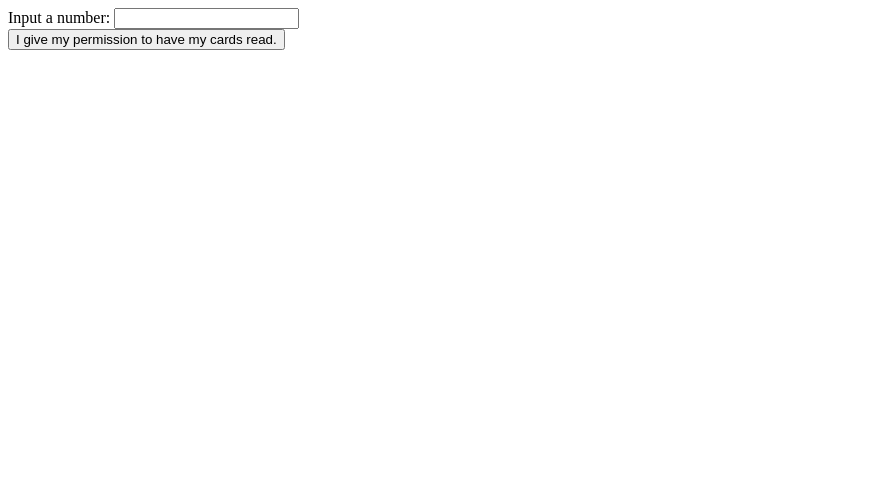
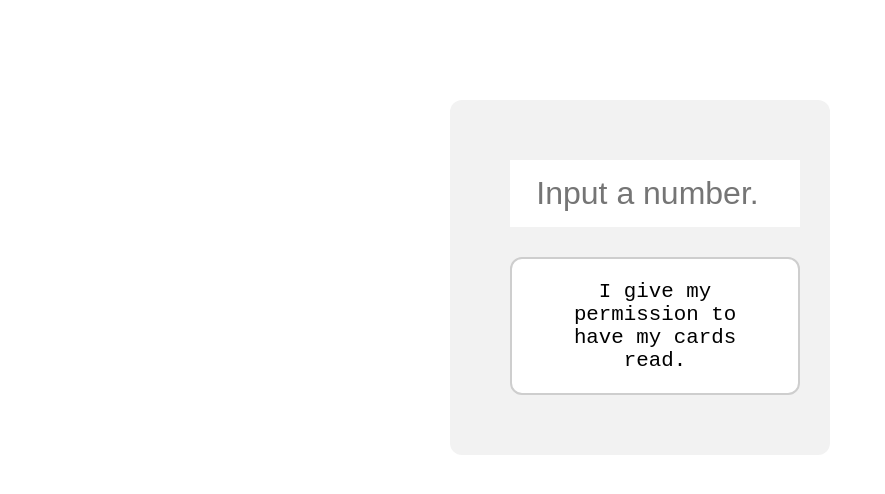
Before and after one commit to sassmilic/thoth-tarot.github.io, a plain HTML site: page index.html in a window 1280 px wide. Shown: the whole page, without its empty margins (0-885 px from the left). Drawn offline with Linux system fonts and the light colour scheme; a web font is replaced by a local one.

Commit message:
updated appearance of index.html

```diff
--- a/index.html
+++ b/index.html
@@ -1,13 +1,22 @@
 <!DOCTYPE html>
 <html>
+<head>
+    <link href="style.css" rel="stylesheet">
+</head>
+
 <body>
-
-<form action="reading.html" method="GET">
-	Input a number:
-    <input type="number" name="x" />
-    <br>
-    <input type="submit" value="I give my permission to have my cards read." />
-</form>
+<div class="container">
+  <form action="reading.html" method="GET">
+    <div class="row-index">
+      <div class="col-75">
+        <input type="number" id="x" name="x" placeholder="Input a number.">
+      </div>
+    </div>
+    <div class="row-index">
+      <input type="submit" class="button" value="I give my permission to have my cards read.">
+    </div>
+  </form>
+</div>
 
 </body>
 </html>
--- a/style.css
+++ b/style.css
@@ -1,11 +1,73 @@
-{
+@import url('https://fonts.googleapis.com/css2?family=Inconsolatap');
+
+* {
   box-sizing: border-box;
 }
-/* Set additional styling options for the columns*/
+
+form {
+    position: relative;
+    z-index: 1;
+    background-color: #f2f2f2;
+    width: 30%;
+    margin: 100px auto 100px;
+    padding: 45px;
+    border-radius: 12px;
+    text-align: center;
+}
+
+input,label {
+  outline: 0;
+  width: 100%;
+  border: 0;
+  margin: 15px;
+  padding: 15px;
+  box-sizing: border-box;
+  font-size: 2em;
+}
+
+input[type="number"]::placeholder {
+    /* Firefox, Chrome, Opera */
+    text-align: center;
+}
+
+input[type="number"]:-ms-input-placeholder {
+    /* Internet Explorer 10-11 */
+    text-align: center;
+}
+
+body {
+  font-family: 'Inconsolata', monospace;
+  -webkit-font-smoothing: antialiased;
+  -moz-osx-font-smoothing: grayscale;
+}
+
+.page-heading{ display: none; }
+
+.button {
+  background-color: white;
+  color: black;
+  border: 2px solid #cecece;
+  border-radius: 12px;
+  outline: 0;
+  width: 100%;
+  padding: 1em 2em;
+  white-space: normal;
+  font-size: 1.3em;
+  -webkit-transition: all 0.3 ease;
+  transition: all 0.3 ease;
+  cursor: pointer;
+  font-family: 'Inconsolata', monospace;
+}
+
+.button:hover,.form button:active,.form button:focus {
+  background: #cecece;
+}
+
 .column {
   float: left;
   width: 33%;
 }
+
 .column img {
   max-height: 80%;
   max-width: 80%;
```
Lines whose indentation alone changed are shown as unchanged.
